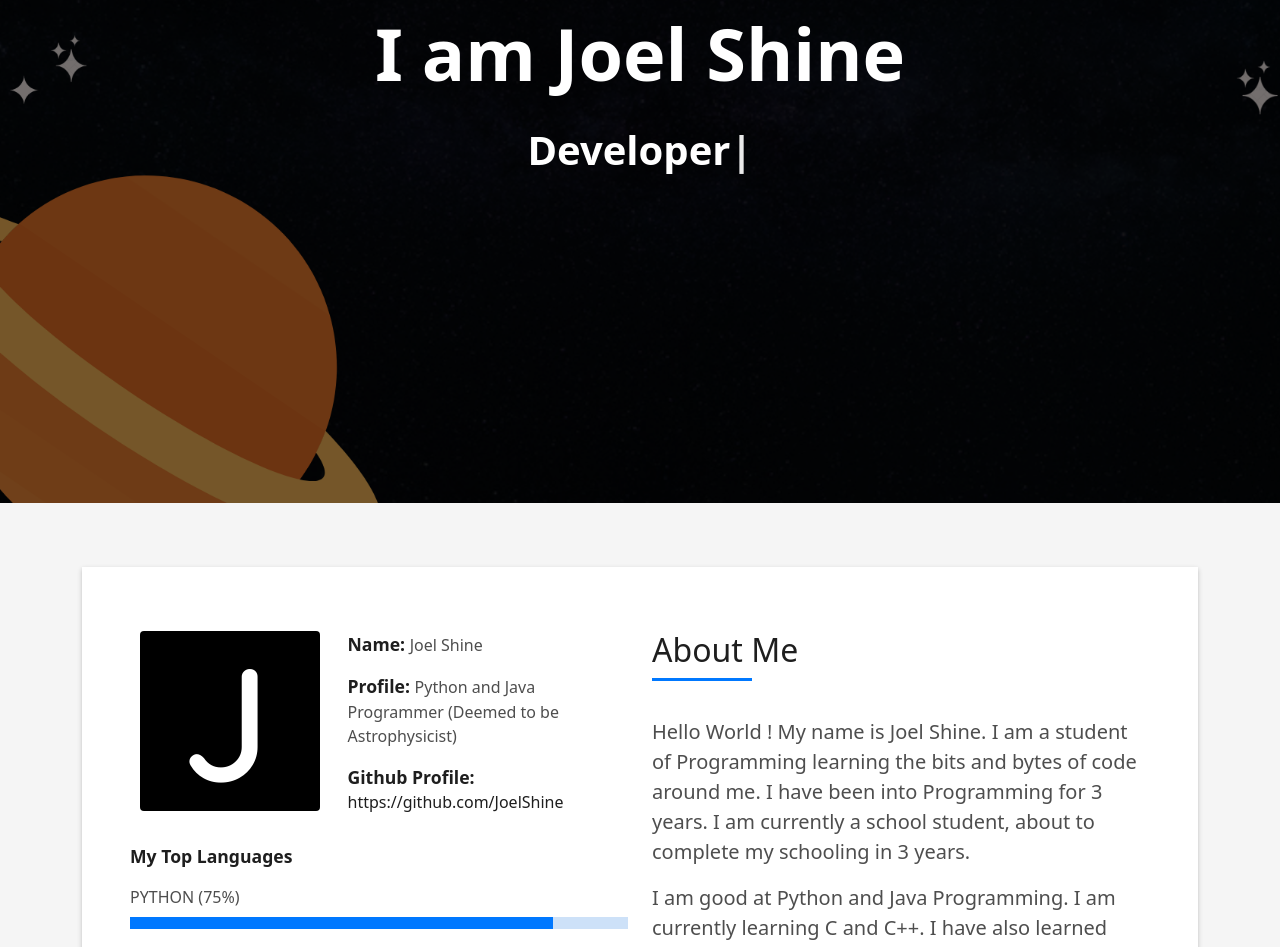
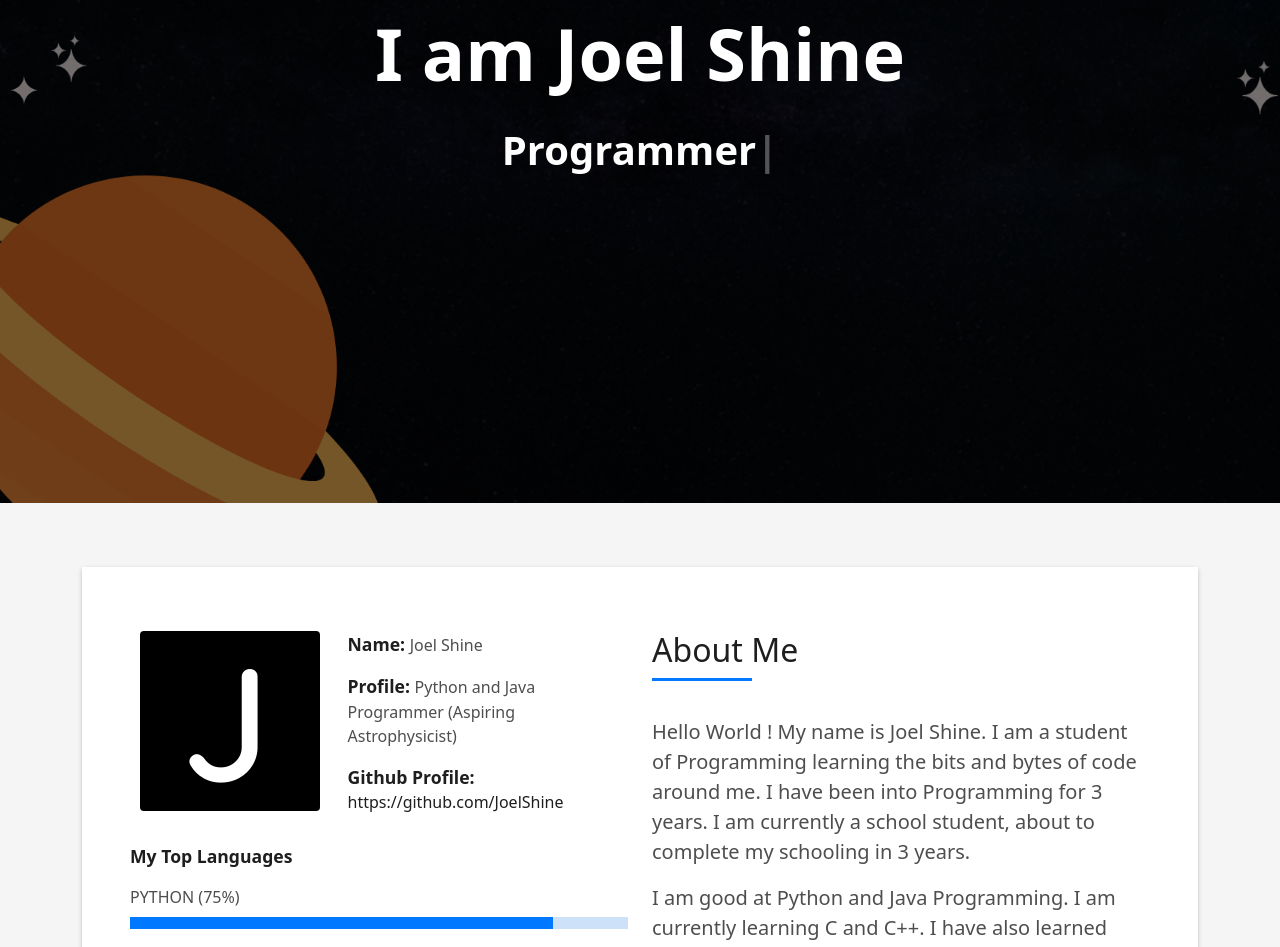
Before and after one commit to JoelShine/JoelShine.github.io, a plain HTML site: page index.html in a window 1280 px wide. Shown: the part 297-1244 px from the top of the page. Drawn offline with Linux system fonts and the light colour scheme.

Commit message:
Update index.html

```diff
--- a/index.html
+++ b/index.html
@@ -58,7 +58,7 @@
         <div class="container">
           <!--<p class="display-6 color-d">Hello, world!</p>-->
           <h1 class="hero-title mb-4">I am Joel Shine</h1>
-          <p class="hero-subtitle"><span class="typed" data-typed-items="Astrophysicist, Developer, Programmer"></span></p>
+          <p class="hero-subtitle"><span class="typed" data-typed-items="Developer,Programmer"></span></p>
           <!-- <p class="pt-3"><a class="btn btn-primary btn js-scroll px-4" href="#about" role="button">Learn More</a></p> -->
         </div>
       </div>
@@ -84,7 +84,7 @@
                     <div class="col-sm-6 col-md-7">
                       <div class="about-info">
                         <p><span class="title-s">Name: </span> <span>Joel Shine</span></p>
-                        <p><span class="title-s">Profile: </span> <span>Python and Java Programmer (Deemed to be Astrophysicist)</span></p>
+                        <p><span class="title-s">Profile: </span> <span>Python and Java Programmer (Aspiring Astrophysicist)</span></p>
                         <p><span class="title-s">Github Profile: </span> <span><a href = "https://github.com/JoelShine">https://github.com/JoelShine </a></span></p>
                       </div>
                     </div>
```
